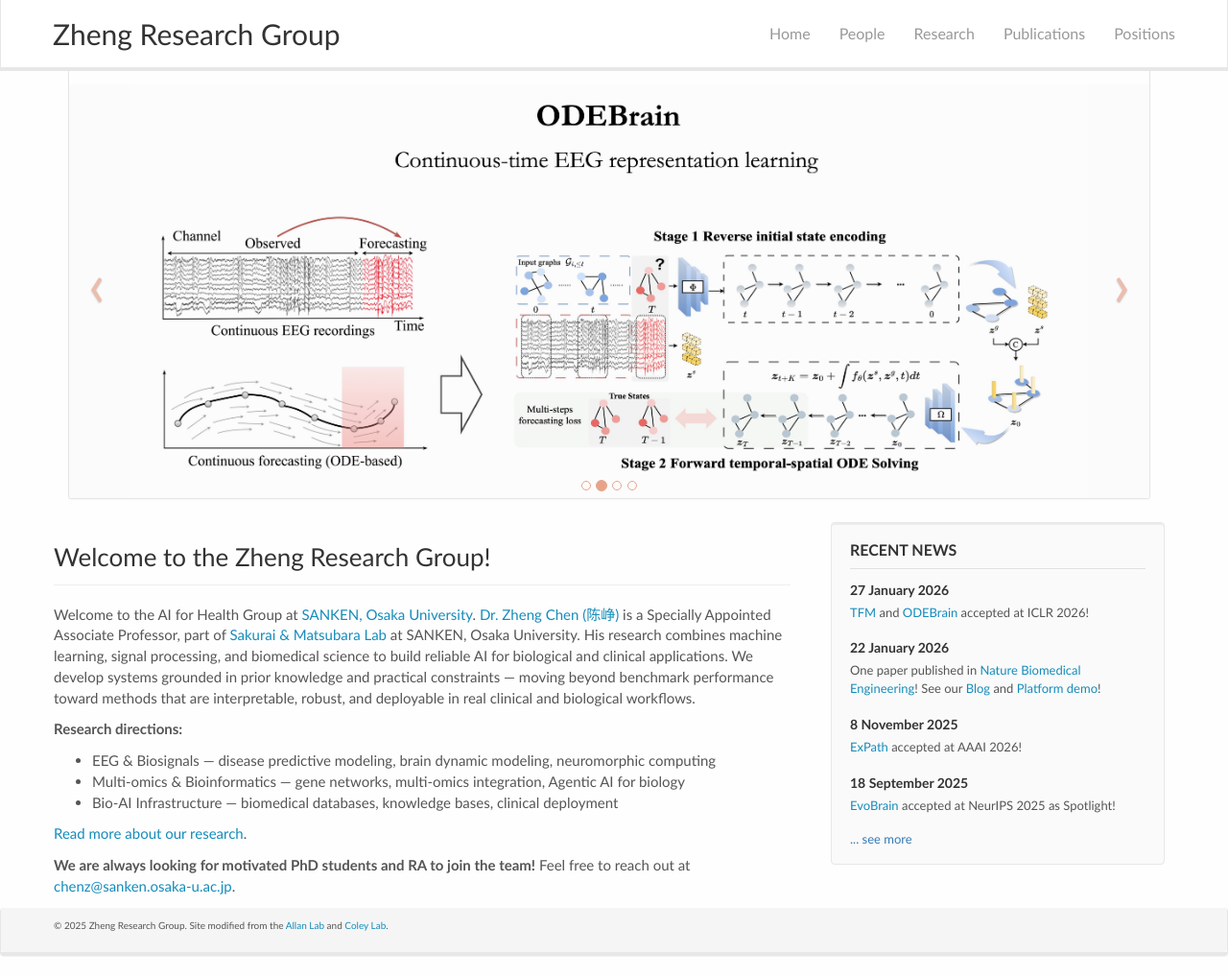
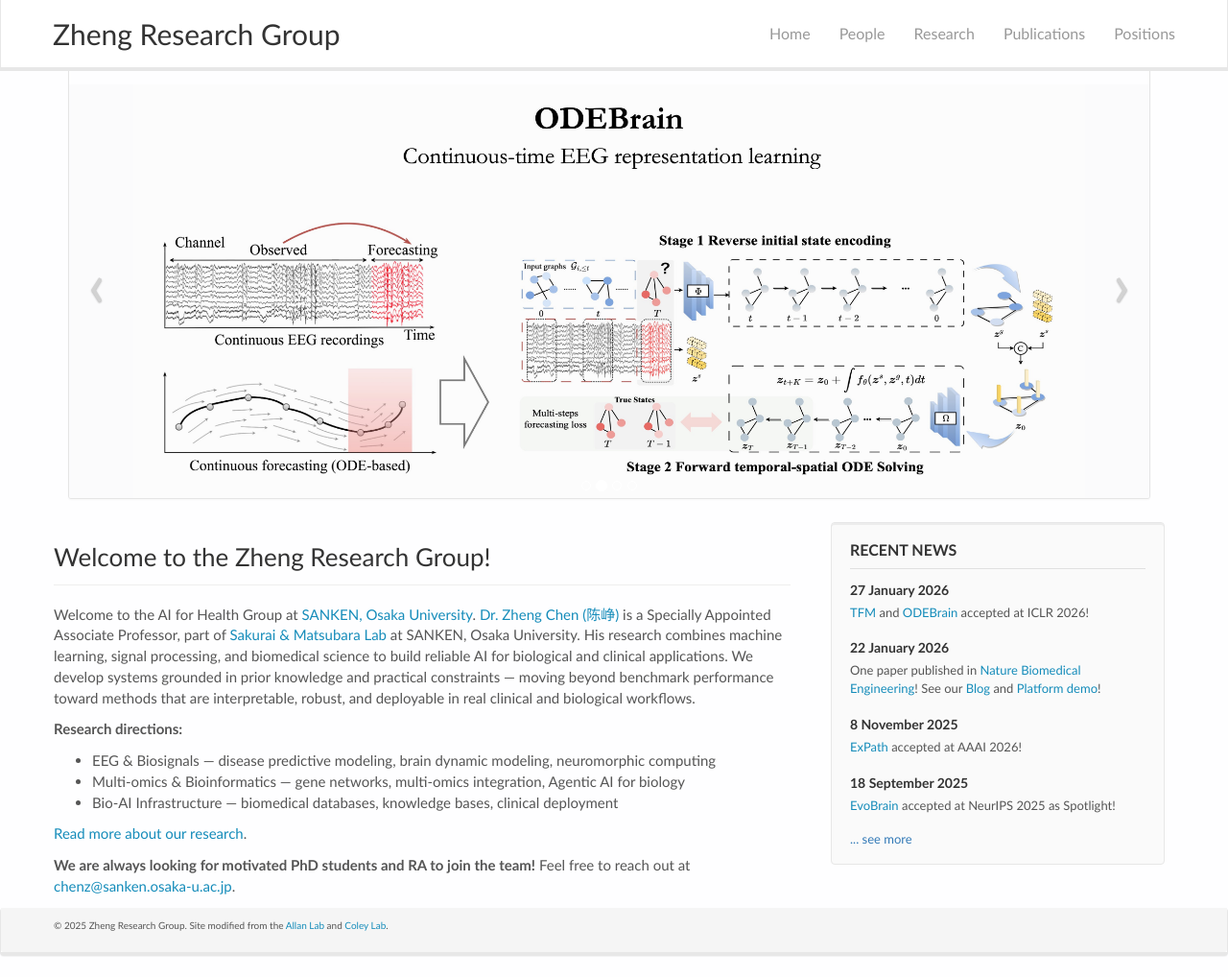
Before and after one commit to zhengchen3/zhengchen3.github.io, a Jekyll site: the page built from _pages/home.md, in a window 1280 px wide and 1018 px high. Shown: the whole window at 96% size. Built offline with Jekyll 4.4.1, drawn with Linux system fonts in a browser that asks for light colours; nearby versions of some CDN libraries.

Commit message:
Apply Coley-style parameters: CSS, nav, footer, news

```diff
--- a/css/main.scss
+++ b/css/main.scss
@@ -238,15 +238,6 @@ firstp {
   bottom: -10px;
 }
 
-.carousel-indicators li {
-  border: 1px solid #e6a38a;
-  background-color: transparent;
-}
-
-.carousel-indicators .active {
-  background-color: #e6a38a;
-}
-
 .carousel-inner .item {
   text-align: center;
 }
@@ -262,8 +253,8 @@ firstp {
   transform: translateY(-50%);
   font-size: 64px;
   font-weight: 300;
-  color: #e6a38a;
-  text-shadow: 0 1px 2px rgba(0,0,0,0.3);
+  color: #c0c0c0;
+  text-shadow: 0 1px 2px rgba(0,0,0,0.4);
 }
 
 .carousel-control.left::after {
```
Also changed, not shown: images/slider7001400/odebrain.jpg.
